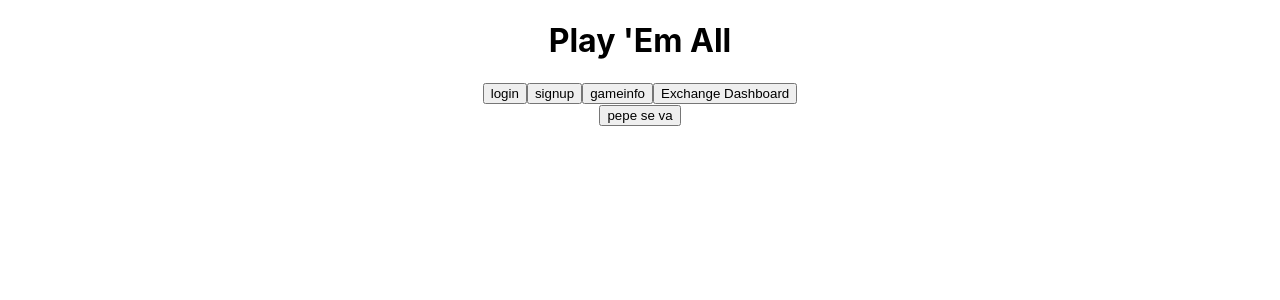
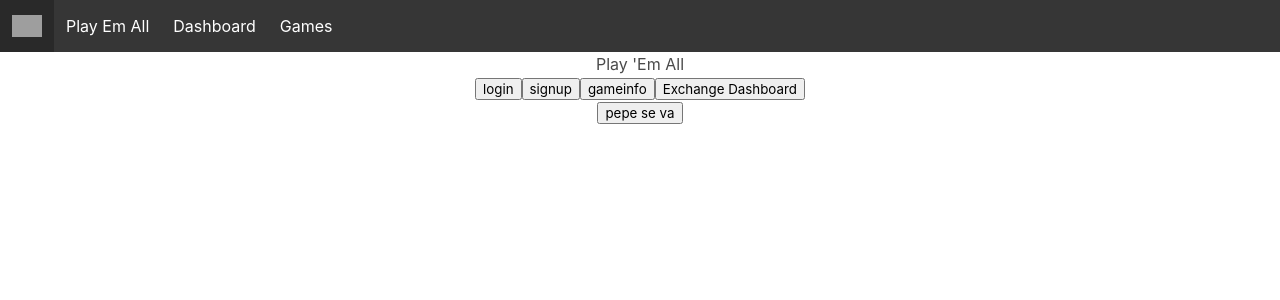
Before and after one commit to YAFFERHACK/PLAYEMALL, a React (Create React App) app in the folder assets/client/: page / in a window 1280 px wide. Shown: the top 300 px of the page. Built offline with nearby package versions, Linux system fonts and the light colour scheme; no server answers; grey boxes are pictures that could not be loaded.

Commit message:
navbar added

```diff
--- a/assets/client/package.json
+++ b/assets/client/package.json
@@ -4,6 +4,7 @@
   "private": true,
   "dependencies": {
     "axios": "^0.18.0",
+    "bulma": "^0.7.2",
     "dotenv": "^6.2.0",
     "react": "^16.6.3",
     "react-dom": "^16.6.3",
--- a/assets/client/src/Components/Home.js
+++ b/assets/client/src/Components/Home.js
@@ -1,5 +1,6 @@
 import { Switch, Route, Link } from "react-router-dom";
 import React, { Component } from "react";
+import Nav from './Nav'
 
 
 class Home extends Component {
@@ -12,6 +13,7 @@ class Home extends Component {
     console.log(this.props.user)
     return (
       <div>
+        <Nav />
         <h1>Play 'Em All {this.props.username}</h1>
         <Link to={`/login/`}>
           <button>login</button>
--- a/assets/client/src/Components/Nav.js
+++ b/assets/client/src/Components/Nav.js
@@ -7,39 +7,55 @@ export default class Nav extends Component {
   render() {
     return (
       <div>
-        {/* <Navbar inverse collapseOnSelect>
-  <Navbar.Header>
-    <Navbar.Brand>
-      <a href="#brand">React-Bootstrap</a>
-    </Navbar.Brand>
-    <Navbar.Toggle />
-  </Navbar.Header>
-  <Navbar.Collapse>
-    <Nav>
-      <NavItem eventKey={1} href="#">
-        Link
-      </NavItem>
-      <NavItem eventKey={2} href="#">
-        Link
-      </NavItem>
-      <NavDropdown eventKey={3} title="Dropdown" id="basic-nav-dropdown">
-        <MenuItem eventKey={3.1}>Action</MenuItem>
-        <MenuItem eventKey={3.2}>Another action</MenuItem>
-        <MenuItem eventKey={3.3}>Something else here</MenuItem>
-        <MenuItem divider />
-        <MenuItem eventKey={3.3}>Separated link</MenuItem>
-      </NavDropdown>
-    </Nav>
-    <Nav pullRight>
-      <NavItem eventKey={1} href="#">
-        Link Right
-      </NavItem>
-      <NavItem eventKey={2} href="#">
-        Link Right
-      </NavItem>
-    </Nav>
-  </Navbar.Collapse>
-</Navbar>; */}
+        <div className="Nav">
+        <nav className="navbar is-dark">
+          <div className="navbar-brand">
+            <a className="navbar-item" href="https://bulma.io">
+              {" "}
+              <img
+                src="https://png2.kisspng.com/20180629/arq/kisspng-white-house-press-secretary-logo-trademark-jiu-5b35b5c2da6a78.6673986015302465948946.png"
+                alt=""
+                width="30"
+                height="28"
+              />
+            </a>
+            <div
+              className="navbar-burger burger"
+              data-target="navbarExampleTransparentExample"
+            >
+              <span />
+              <span />
+              <span />
+            </div>
+          </div>
+          <div id="navbarExampleTransparentExample" className="navbar-menu">
+            <div className="navbar-start">
+              <a className="navbar-item" href="https://bulma.io/">
+                Play Em All
+              </a>
+              <a className="navbar-item" href="https://bulma.io/">
+                Dashboard
+              </a>
+              <a className="navbar-item" href="https://bulma.io/">
+                Games
+              </a>
+            </div>
+
+          </div>
+          <div className="navbar-end">
+            <div className="navbar-item">
+              <div className="field is-grouped">
+                <p className="control">
+                  {/* <a> */}
+                    {/* <CoolBtn>Login</CoolBtn> */}
+                  {/* </a> */}
+                </p>
+                <p className="control" />
+              </div>
+            </div>
+          </div>
+        </nav>
+      </div>
       </div>
     )
   }
--- a/assets/client/src/Components/Profile/Profile.js
+++ b/assets/client/src/Components/Profile/Profile.js
@@ -2,6 +2,7 @@ import React, { Component } from 'react';
 import ProfileCollection from './ProfileCollection';
 import ProfilePersonalDet from './ProfilePersonalDet';
 import './ProfileStyles.css';
+import { Link } from "react-router-dom";
 
 
 
@@ -32,6 +33,9 @@ export default class Profile extends Component {
         <div className="profileDad">
           <ProfilePersonalDet user={this.props.user} />
           <ProfileCollection />
+          <Link to={`/`}>
+          <button>Home</button>
+        </Link>
         </div>
       )
     }
--- a/assets/client/src/index.js
+++ b/assets/client/src/index.js
@@ -3,6 +3,8 @@ import ReactDOM from 'react-dom';
 import './index.css';
 import App from './App';
 import * as serviceWorker from './serviceWorker';
+import 'bulma/css/bulma.css';
+
 // import { Switch, Route, Link } from "react-router-dom";
 
 import {BrowserRouter as Router} from 'react-router-dom'
```
Also changed, not shown: 1 other file (tests, documents, lock files or other folders).
